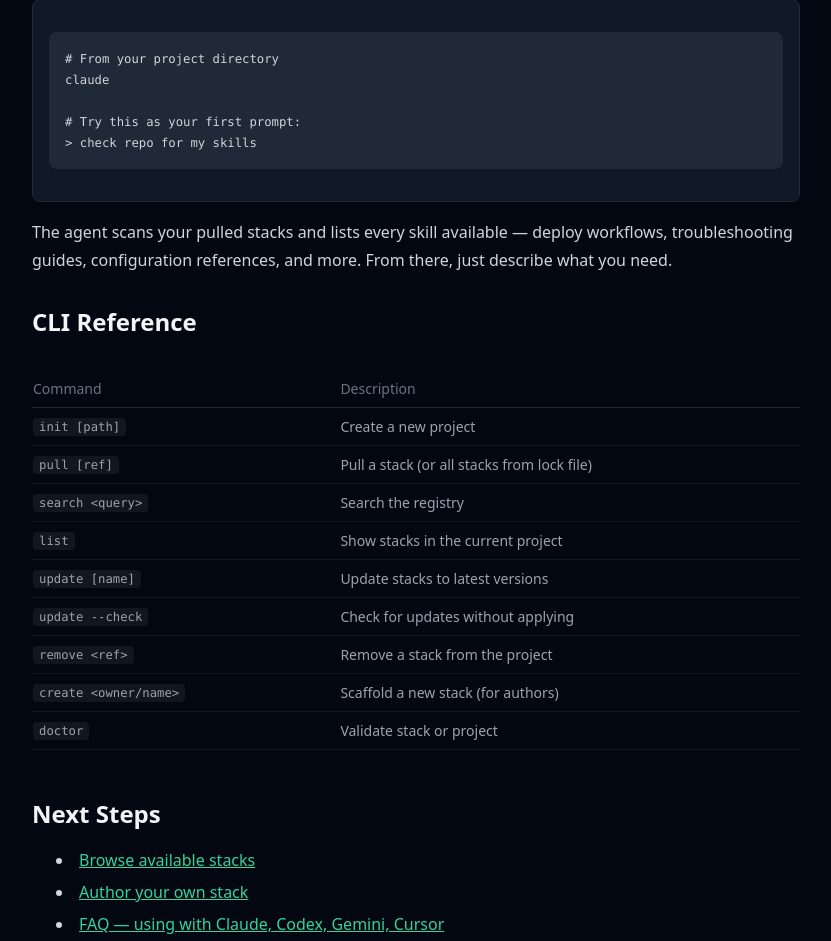
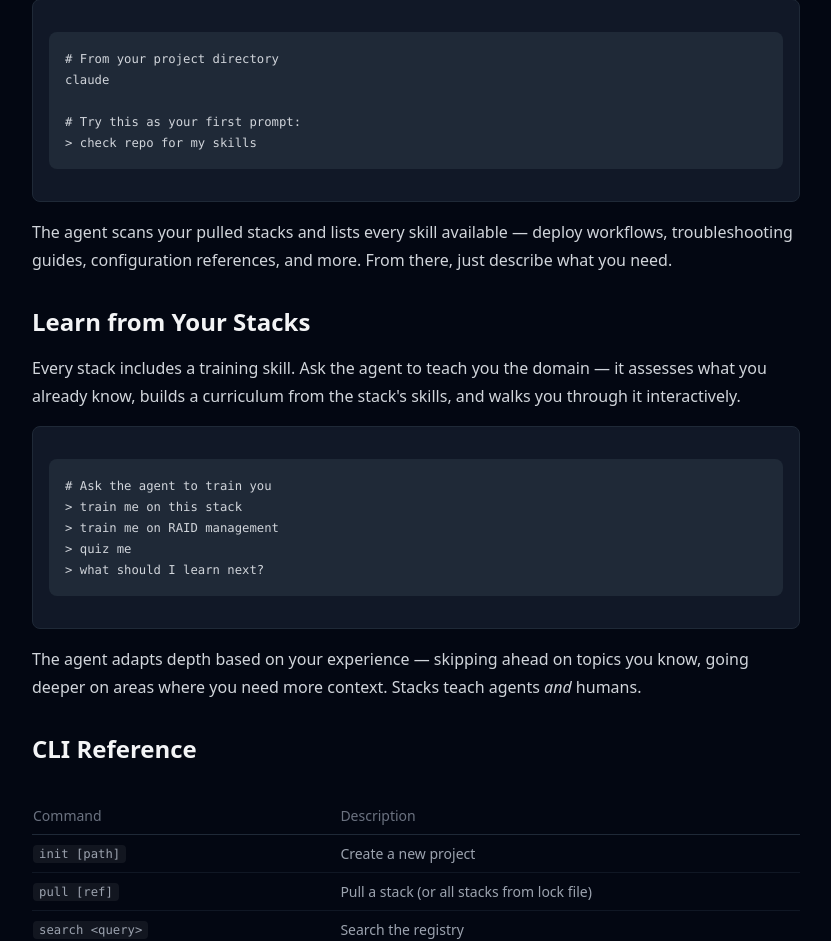
Before and after one commit to agentic-stacks/agentic-stacks, a FastAPI app: page /docs/getting-started in a window 1280 px wide. Shown: the part 1943-2884 px from the top of the page, without its empty margins (224-1055 px from the left). Run offline with FastAPI, Linux system fonts and the light colour scheme.

Commit message:
docs: add training mode to README, website, and FAQ
Every stack now ships with a training skill. Update all user-facing
docs to highlight the interactive learning capability.

```diff
--- a/src/web/templates/getting_started.html
+++ b/src/web/templates/getting_started.html
@@ -65,6 +65,17 @@ claude
         </div>
         <p>The agent scans your pulled stacks and lists every skill available — deploy workflows, troubleshooting guides, configuration references, and more. From there, just describe what you need.</p>
 
+        <h2 class="text-2xl font-semibold text-white mt-10">Learn from Your Stacks</h2>
+        <p>Every stack includes a training skill. Ask the agent to teach you the domain — it assesses what you already know, builds a curriculum from the stack's skills, and walks you through it interactively.</p>
+        <div class="bg-gray-900 border border-gray-800 rounded-lg p-4 my-4">
+            <pre class="text-sm"><code># Ask the agent to train you
+> train me on this stack
+> train me on RAID management
+> quiz me
+> what should I learn next?</code></pre>
+        </div>
+        <p>The agent adapts depth based on your experience — skipping ahead on topics you know, going deeper on areas where you need more context. Stacks teach agents <em>and</em> humans.</p>
+
         <h2 class="text-2xl font-semibold text-white mt-10">CLI Reference</h2>
         <div class="overflow-x-auto">
         <table class="w-full text-sm my-4">
--- a/src/web/templates/home.html
+++ b/src/web/templates/home.html
@@ -35,7 +35,7 @@
         Works with Claude Code, Codex CLI, Gemini, Cursor, and any agent that reads markdown.
     </p>
 
-    <div class="max-w-3xl mx-auto mb-12 grid grid-cols-1 sm:grid-cols-2 lg:grid-cols-4 gap-4 text-left">
+    <div class="max-w-3xl mx-auto mb-12 grid grid-cols-1 sm:grid-cols-2 lg:grid-cols-5 gap-4 text-left">
         <div class="bg-gray-900 border border-gray-800 rounded-lg p-4">
             <p class="text-emerald-400 font-semibold mb-1">Pull</p>
             <p class="text-sm text-gray-400">Install domain expertise with one command.</p>
@@ -47,6 +47,10 @@
         <div class="bg-gray-900 border border-gray-800 rounded-lg p-4">
             <p class="text-emerald-400 font-semibold mb-1">Operate</p>
             <p class="text-sm text-gray-400">Deploy, troubleshoot, upgrade, and run day-two operations.</p>
+        </div>
+        <div class="bg-gray-900 border border-gray-800 rounded-lg p-4">
+            <p class="text-emerald-400 font-semibold mb-1">Learn</p>
+            <p class="text-sm text-gray-400">Ask the agent to train you. It builds a curriculum from the stack's skills.</p>
         </div>
         <div class="bg-gray-900 border border-gray-800 rounded-lg p-4">
             <p class="text-emerald-400 font-semibold mb-1">Improve</p>
```
Also changed, not shown: src/web/templates/about.html (+8 -0 lines), src/web/templates/faq.html (+22 -0 lines), README.md.
